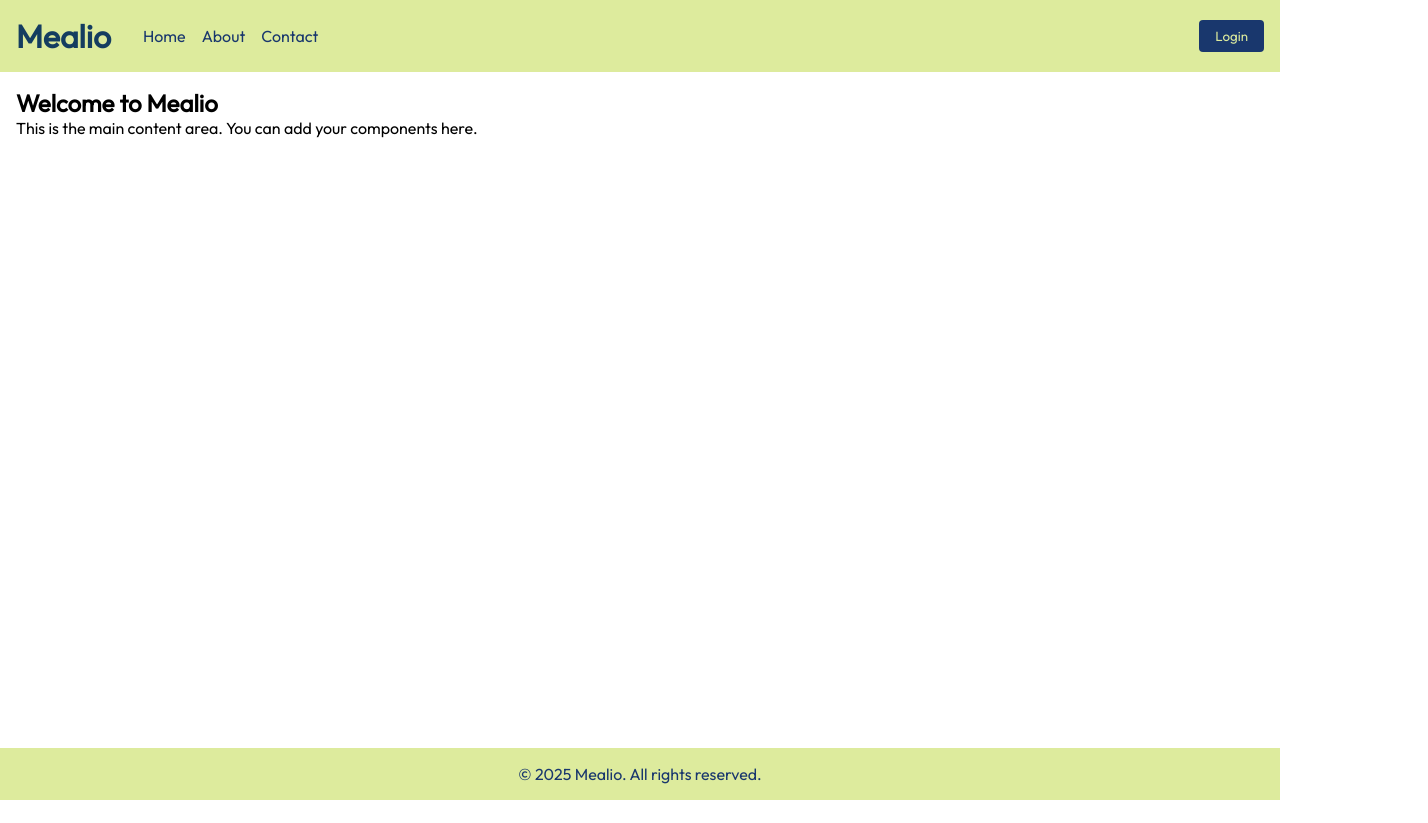
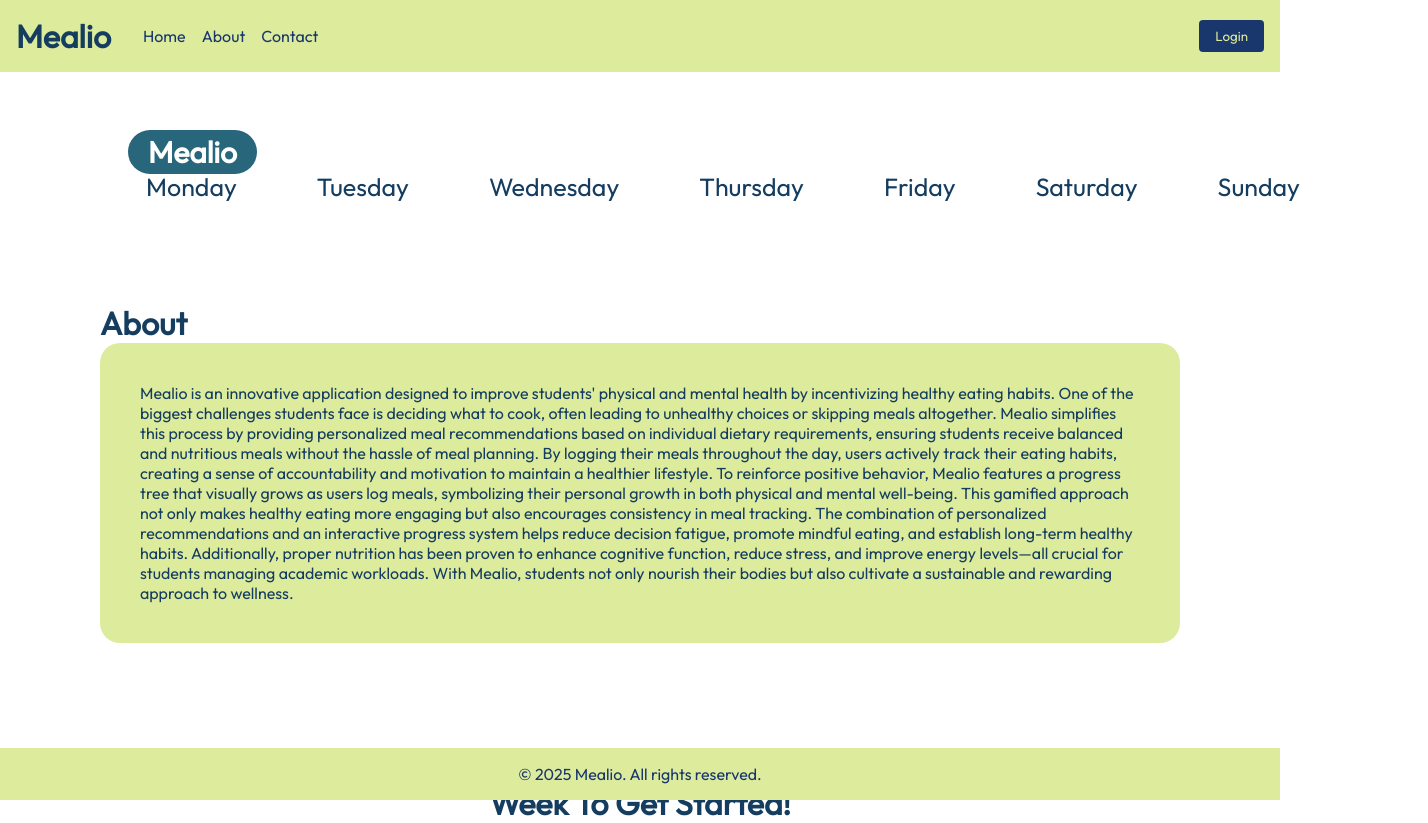
Before and after one commit to demian-wolf/leedshack-2025-project, a React (Vite) app in the folder frontend/: page / in a window 1280 px wide. Shown: the whole page, 1428 px wide, since content can reach past the window. Before the commit the page ends 800 px from the top, so only its background shows below. Built offline with nearby package versions, Linux system fonts and the light colour scheme.

Commit message:
On branch main

```diff
--- a/frontend/src/App.jsx
+++ b/frontend/src/App.jsx
@@ -2,6 +2,8 @@ import React from "react";
 import styles from './App.module.css';
 import { Route, Routes, useLocation } from "react-router-dom";
 import { Signup } from "./Pages/Signup/Signup";
+import {Home} from "./Pages/Home/Home";
+import {Monday} from "./Pages/Monday/Monday";
 import Header from "./components/Header/Header";
 import Sidebar from "./components/Sidebar/Sidebar";
 import MainContent from "./components/MainContent/MainContent";
@@ -24,7 +26,9 @@ const App = () => {
         <main className={styles.main}>
           <Routes>
             <Route path="/signup" element={<Signup />} />
-            <Route path="/" element={<MainContent />} />
+            <Route path="/Monday" element={<Monday/>}/>
+            <Route path="/" element={<Home/>} />
+            <Route path="/MainContent" element={<MainContent />} />
             <Route path="/selectTags" element={<SelectTags />} />
             <Route path="/details/:id" element={<Details />} />
           </Routes>
```
